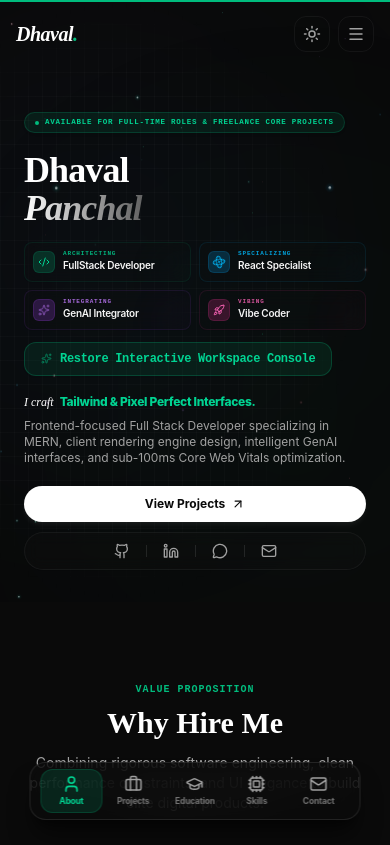
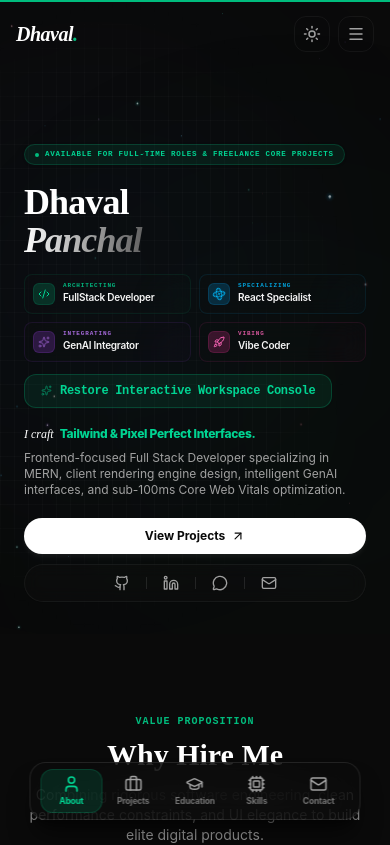
Before and after one commit to Wrap15/My-Portfolio, a React (Vite) app: page / in a window 390 px wide. Shown: the top 845 px of the page. Built offline with nearby package versions, Linux system fonts and the light colour scheme.

Commit message:
style: adjust nav and about section vertical padding
Refine spacing in the navigation bar and the about section to improve layout consistency and prevent clipping on smaller viewports.

```diff
--- a/src/App.tsx
+++ b/src/App.tsx
@@ -73,9 +73,9 @@ const Navbar = ({ theme, toggleTheme }: { theme: string, toggleTheme: (e?: React
 
   return (
     <nav className={cn(
-      "fixed top-0 left-0 right-0 z-50 transition-all duration-300 px-4 sm:px-6 py-4",
+      "fixed top-0 left-0 right-0 z-50 transition-all duration-300 px-4 sm:px-6 pt-4 pb-5 md:py-4",
       isScrolled
-        ? "bg-white/90 dark:bg-neutral-950/90 backdrop-blur-md border-b border-neutral-200/50 dark:border-white/5 py-3"
+        ? "bg-white/90 dark:bg-neutral-950/90 backdrop-blur-md border-b border-neutral-200/50 dark:border-white/5 pt-3 pb-5 md:py-3"
         : "bg-transparent"
     )}>
       <div className="max-w-7xl mx-auto flex items-center justify-between">
@@ -577,7 +577,7 @@ const Hero = ({ onSlabClick }: { onSlabClick: (tag: string) => void }) => {
   };
 
   return (
-    <section id="about" className="relative lg:min-h-screen flex items-center pt-24 min-[360px]:pt-28 sm:pt-32 pb-8 sm:pb-20 overflow-hidden scroll-mt-20 sm:scroll-mt-24">
+    <section id="about" className="relative lg:min-h-screen flex items-center pt-32 xs:pt-[130px] sm:pt-32 pb-8 sm:pb-20 overflow-hidden scroll-mt-20 sm:scroll-mt-24">
       {/* Background Decorative Grid and Glow Elements */}
       <div className="absolute inset-0 bg-[linear-gradient(to_right,#8080800a_1px,transparent_1px),linear-gradient(to_bottom,#8080800a_1px,transparent_1px)] bg-[size:14px_24px] [mask-image:radial-gradient(ellipse_60%_50%_at_30%_50%,#000_75%,transparent_100%)] pointer-events-none" />
       <div className="absolute top-1/4 left-10 w-[500px] h-[500px] bg-emerald-500/[0.08] dark:bg-emerald-500/[0.05] rounded-full blur-[130px] pointer-events-none animate-pulse" />
@@ -603,7 +603,7 @@ const Hero = ({ onSlabClick }: { onSlabClick: (tag: string) => void }) => {
             {/* Status Badge */}
             <motion.div
               variants={itemVariants}
-              className="inline-flex items-center gap-1.5 sm:gap-2 px-2.5 py-1 sm:px-3 sm:py-1.5 rounded-full bg-emerald-400/10 dark:bg-emerald-500/10 border border-emerald-500/20 text-emerald-600 dark:text-emerald-400 text-[6.5px] min-[360px]:text-[7.5px] sm:text-[9px] font-bold font-mono uppercase tracking-wider min-[360px]:tracking-widest select-none cursor-default mb-5 sm:mb-8 shrink-0 shadow-sm"
+              className="inline-flex items-center gap-1.5 sm:gap-2 px-2.5 py-1 sm:px-3 sm:py-1.5 rounded-full bg-emerald-400/10 dark:bg-emerald-500/10 border border-emerald-500/20 text-emerald-600 dark:text-emerald-400 text-[6.5px] min-[360px]:text-[7.5px] sm:text-[9px] font-bold font-mono uppercase tracking-wider min-[360px]:tracking-widest select-none cursor-default mt-4 xs:mt-5 sm:mt-0 mb-5 sm:mb-8 shrink-0 shadow-sm"
             >
               <span className="relative flex h-1 w-1 sm:h-1.5 sm:w-1.5">
                 <span className="animate-ping absolute inline-flex h-full w-full rounded-full bg-emerald-400 opacity-75"></span>
```
